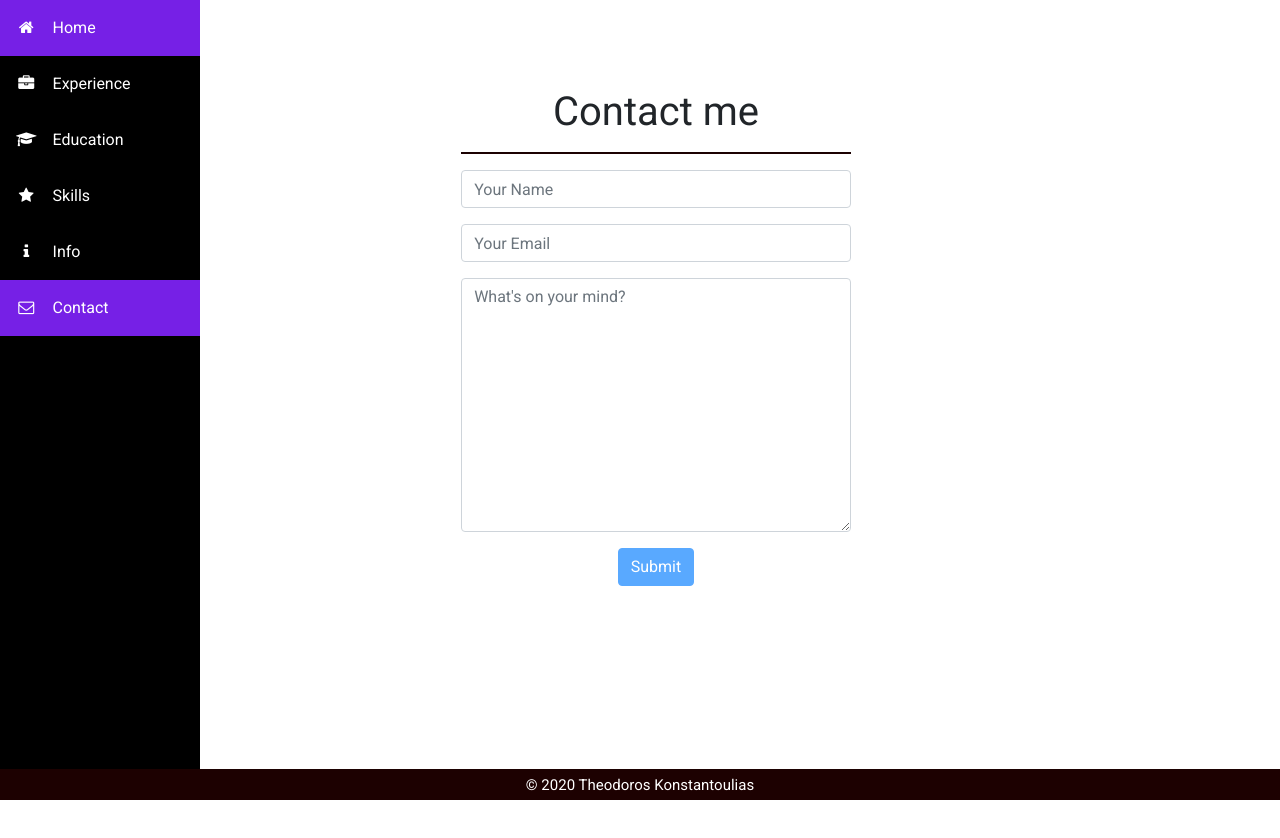
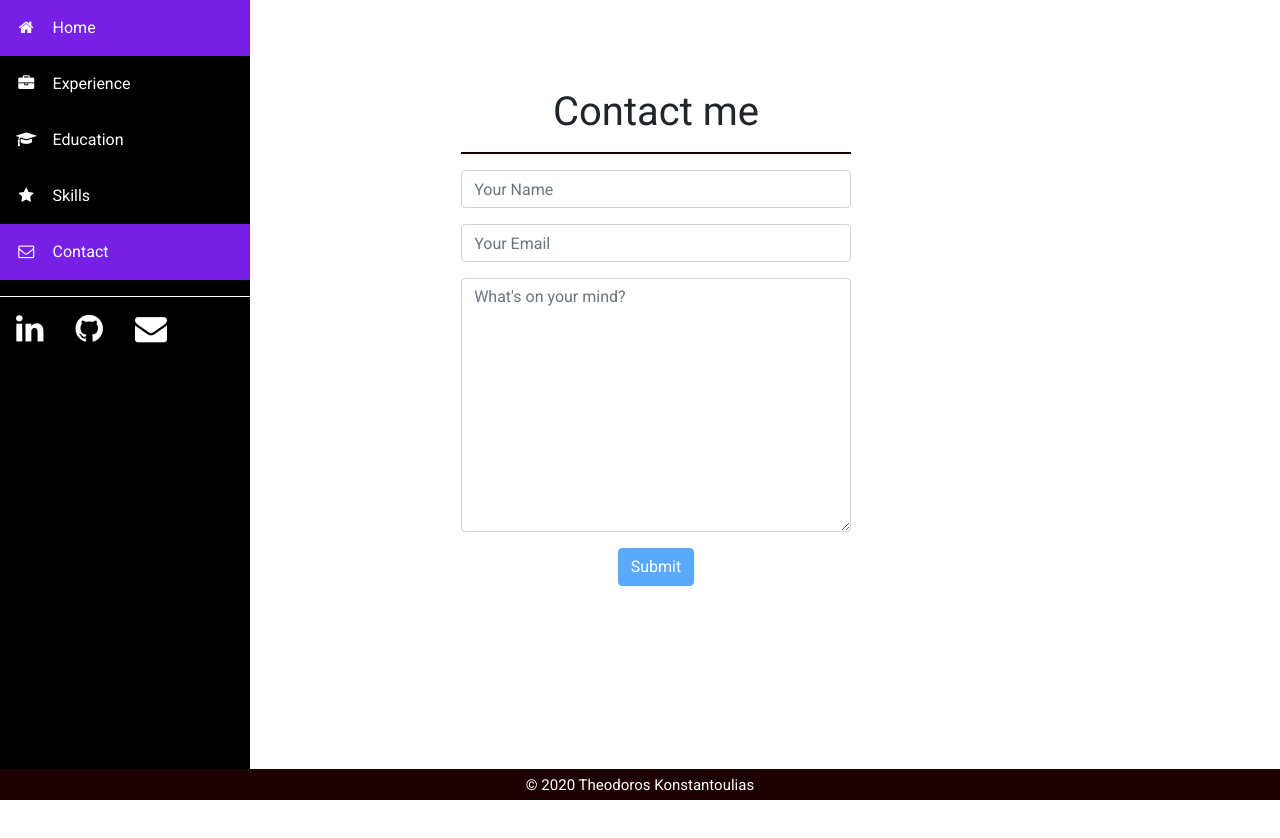
Before and after one commit to thodoriskonstantoulias/CV_Project, an Angular app in the folder CV-Project/: page /contact in a window 1280 px wide. Shown: the top 838 px of the page. Built offline with nearby package versions, Linux system fonts and the light colour scheme.

Commit message:
Delete info page, add social in navbar

```diff
--- a/CV-Project/src/app/app.component.html
+++ b/CV-Project/src/app/app.component.html
@@ -1,8 +1,8 @@
 <div class="row">
-    <div class="col-12 col-md-3 col-xl-2">
+    <div class="col-12 col-sm-12 col-md-3 col-xl-2">
         <app-navbar></app-navbar>
     </div>
-    <div class="col-12 col-md-9 col-xl-8 py-md-3 pl-md-5 content">
+    <div class="col-12 col-sm-12 col-md-9 col-xl-8 py-md-3 pl-md-5 content">
         <router-outlet></router-outlet>
     </div>
 </div>
--- a/CV-Project/src/app/app.module.ts
+++ b/CV-Project/src/app/app.module.ts
@@ -12,7 +12,6 @@ import { HomeComponent } from './home/home.component';
 import { ExperienceComponent } from './experience/experience.component';
 import { EducationComponent } from './education/education.component';
 import { SkillsComponent } from './skills/skills.component';
-import { InfoComponent } from './info/info.component';
 import { ContactComponent } from './contact/contact.component';
 import { NotFoundComponent } from './not-found/not-found.component';
 import { FormsModule, ReactiveFormsModule } from '@angular/forms';
@@ -26,7 +25,6 @@ import { FormsModule, ReactiveFormsModule } from '@angular/forms';
     ExperienceComponent,
     EducationComponent,
     SkillsComponent,
-    InfoComponent,
     ContactComponent,
     NotFoundComponent
   ],
--- a/CV-Project/src/app/app.routing.module.ts
+++ b/CV-Project/src/app/app.routing.module.ts
@@ -4,7 +4,6 @@ import { HomeComponent } from './home/home.component';
 import { ExperienceComponent } from './experience/experience.component';
 import { EducationComponent } from './education/education.component';
 import { SkillsComponent } from './skills/skills.component';
-import { InfoComponent } from './info/info.component';
 import { ContactComponent } from './contact/contact.component';
 import { NotFoundComponent } from './not-found/not-found.component';
 
@@ -14,7 +13,6 @@ const routes: Routes = [
     {path : 'experience', component : ExperienceComponent},
     {path : 'education', component : EducationComponent},
     {path : 'skills', component : SkillsComponent},
-    {path : 'info', component : InfoComponent},
     {path : 'contact', component : ContactComponent},
     {path : '**', component : NotFoundComponent}
 ];
--- a/CV-Project/src/app/contact/contact.component.ts
+++ b/CV-Project/src/app/contact/contact.component.ts
@@ -36,7 +36,7 @@ export class ContactComponent implements OnInit {
     setTimeout(() => {
       this.errorFlag = false;
       this.successFlag = false;
-    }, 2000);
+    }, 5000);
   }
 
 }
--- a/CV-Project/src/app/info/info.component.css
+++ /dev/null
@@ -1,11 +0,0 @@
-.fa-linkedin {
-    color: #2867B2;
-}
-
-.fa-github {
-    color: black ;
-}
-
-.fa-5x:hover {
-    background-color: rgb(243, 242, 242);
-}
--- a/CV-Project/src/app/info/info.component.html
+++ /dev/null
@@ -1,6 +0,0 @@
-<h1 class="text-center">Personal information</h1>
-<hr>
-<a href="https://www.linkedin.com/in/theodoros-konstantoulias-615073131" target="_blank"><i class="fa fa-linkedin fa-5x"></i></a>
-<br>
-<br>
-<a href="https://github.com/thodoriskonstantoulias" target="_blank"><i class="fa fa-github fa-5x"></i></a>
--- a/CV-Project/src/app/info/info.component.ts
+++ /dev/null
@@ -1,15 +0,0 @@
-import { Component, OnInit } from '@angular/core';
-
-@Component({
-  selector: 'app-info',
-  templateUrl: './info.component.html',
-  styleUrls: ['./info.component.css']
-})
-export class InfoComponent implements OnInit {
-
-  constructor() { }
-
-  ngOnInit() {
-  }
-
-}
--- a/CV-Project/src/app/navbar/navbar.component.css
+++ b/CV-Project/src/app/navbar/navbar.component.css
@@ -3,6 +3,14 @@ a {
   color: #ffffff;
   padding: 16px;
   text-decoration: none;
+}
+
+.linkedin, .github {
+  display: inline;
+}
+
+hr {
+  border-color: white;
 }
 
 .fa {
@@ -16,7 +24,7 @@ span {
 .vertical-nav {
   margin: 0;
   padding: 0;
-  width: 200px;
+  width: 250px;
   background-color: #000000;
   position: fixed;
   height: 100%;
@@ -39,11 +47,12 @@ a:hover {
       position: relative;
     }
     .vertical-nav a {float: left;}
-
+    hr {border-color: black;}
   }
   @media screen and (max-width: 400px) {
     .vertical-nav a {
       text-align: center;
       float: none;
     }
+    hr {border-color: black;}
   }
--- a/CV-Project/src/app/navbar/navbar.component.html
+++ b/CV-Project/src/app/navbar/navbar.component.html
@@ -19,14 +19,13 @@
     <i class="fa fa-star mr-3 fa-fw"></i>
     <span>Skills</span>
   </a>
-  <a routerLink = "/info" routerLinkActive = "active"
-      class="nav-link text-dark">
-    <i class="fa fa-info mr-3 fa-fw"></i>
-    <span>Info</span>
-  </a>
   <a routerLink = "/contact" routerLinkActive = "active"
       class="nav-link text-dark">
     <i class="fa fa-envelope-o mr-3 fa-fw"></i>
     <span>Contact</span>
   </a>
+  <hr>
+  <a class="linkedin" href="https://www.linkedin.com/in/theodoros-konstantoulias-615073131" target="_blank"><i class="fa fa-linkedin fa-2x"></i></a>
+  <a class="github" href="https://github.com/thodoriskonstantoulias" target="_blank"><i class="fa fa-github fa-2x"></i></a>
+  <a class="github" href="mailto:thodoriskonstantoulias@yahoo.com" target="_blank"><i class="fa fa-envelope fa-2x"></i></a>
 </div>
```
